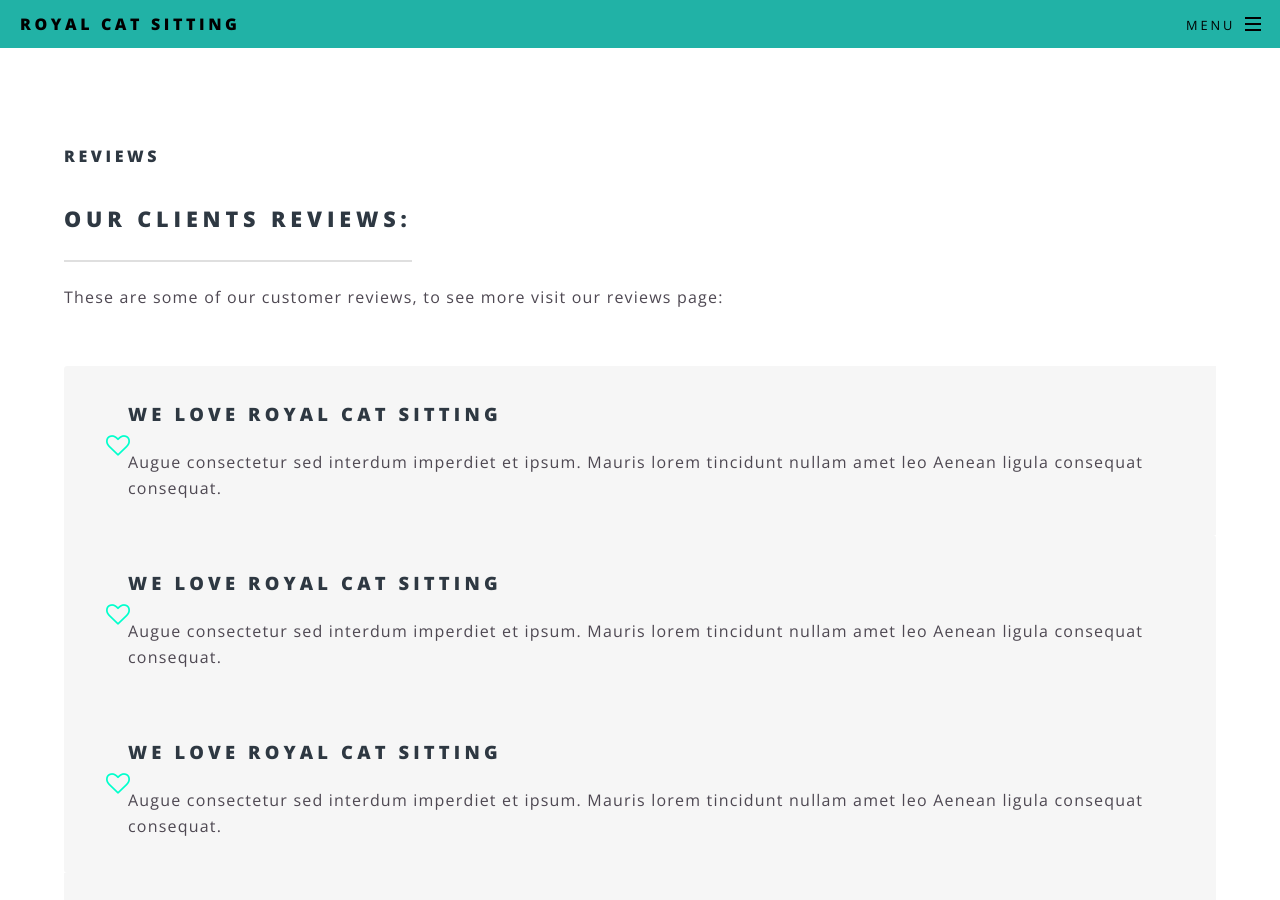
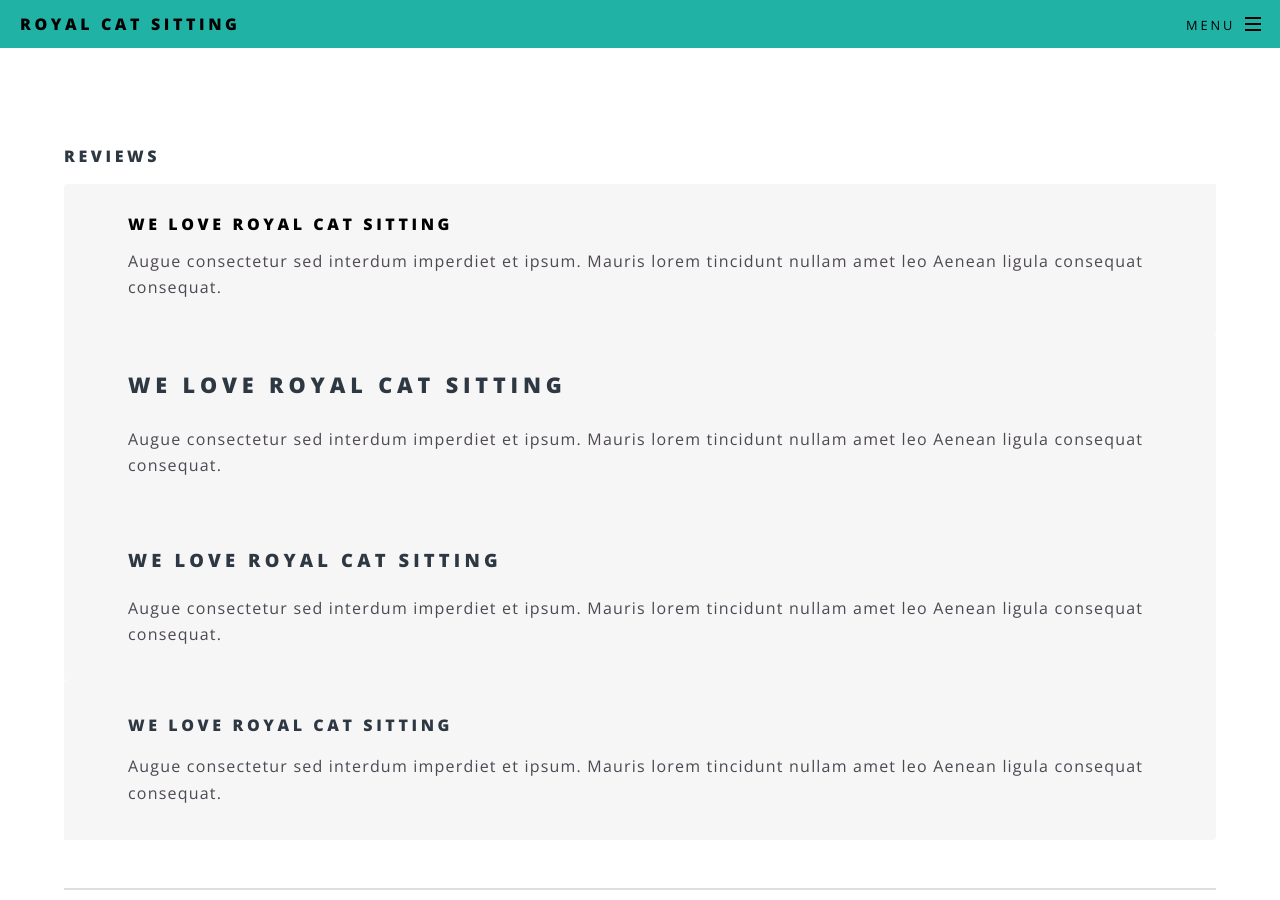
Before and after one commit to royalcatsitting/royalcatsitting.github.io, a Jekyll site: the page built from our_reviews.html, in a window 1280 px wide and 900 px high. Built offline with Jekyll 4.4.1, drawn with Linux system fonts in a browser that asks for light colours.

Commit message:
Update our_reviews.html

```diff
--- a/our_reviews.html
+++ b/our_reviews.html
@@ -5,35 +5,31 @@ published: true
 order: 4
 ---
 	<h4>Reviews</h4>
-	<p>
 
 		<div class="inner">
-							<header class="major">
-								<h2>Our clients reviews:</h2>
-								<p>These are some of our customer reviews, to see more visit our reviews page:</p>
-							</header>
+
 			<ul class="features">
-								<li class="icon fa-heart-o">
+				<li>
+					<h1>We love Royal Cat sitting</h3>
+					<p>Augue consectetur sed interdum imperdiet et ipsum. Mauris lorem tincidunt nullam amet leo Aenean ligula consequat consequat.</p>
+				</li>
+				<li>
+					<h2>We love Royal Cat sitting</h3>
+					<p>Augue consectetur sed interdum imperdiet et ipsum. Mauris lorem tincidunt nullam amet leo Aenean ligula consequat consequat.</p>
+				</li>
+				<li>
 					<h3>We love Royal Cat sitting</h3>
 					<p>Augue consectetur sed interdum imperdiet et ipsum. Mauris lorem tincidunt nullam amet leo Aenean ligula consequat consequat.</p>
 				</li>
-								<li class="icon fa-heart-o">
-									<h3>We love Royal Cat sitting</h3>
-									<p>Augue consectetur sed interdum imperdiet et ipsum. Mauris lorem tincidunt nullam amet leo Aenean ligula consequat consequat.</p>
-								</li>
-								<li class="icon fa-heart-o">
-									<h3>We love Royal Cat sitting</h3>
-									<p>Augue consectetur sed interdum imperdiet et ipsum. Mauris lorem tincidunt nullam amet leo Aenean ligula consequat consequat.</p>
-								</li>
-								<li class="icon fa-heart-o">
-									<h3>We love Royal Cat sitting</h3>
+				<li>
+					<h4>We love Royal Cat sitting</h3>
 					<p>Augue consectetur sed interdum imperdiet et ipsum. Mauris lorem tincidunt nullam amet leo Aenean ligula consequat consequat.</p>
 				</li>
 			</ul>
 		</div>
 
-
   <hr />
+  <p>
 	<h4>Write your review:</h4>
   Please leave us a review 🐾<br /><br />
 	<form accept-charset="UTF-8" action="https://getform.io/f/d6d043cf-c821-40b4-9abd-24ada978943e" method="POST" enctype="multipart/form-data">
```
Lines whose indentation alone changed are shown as unchanged.
